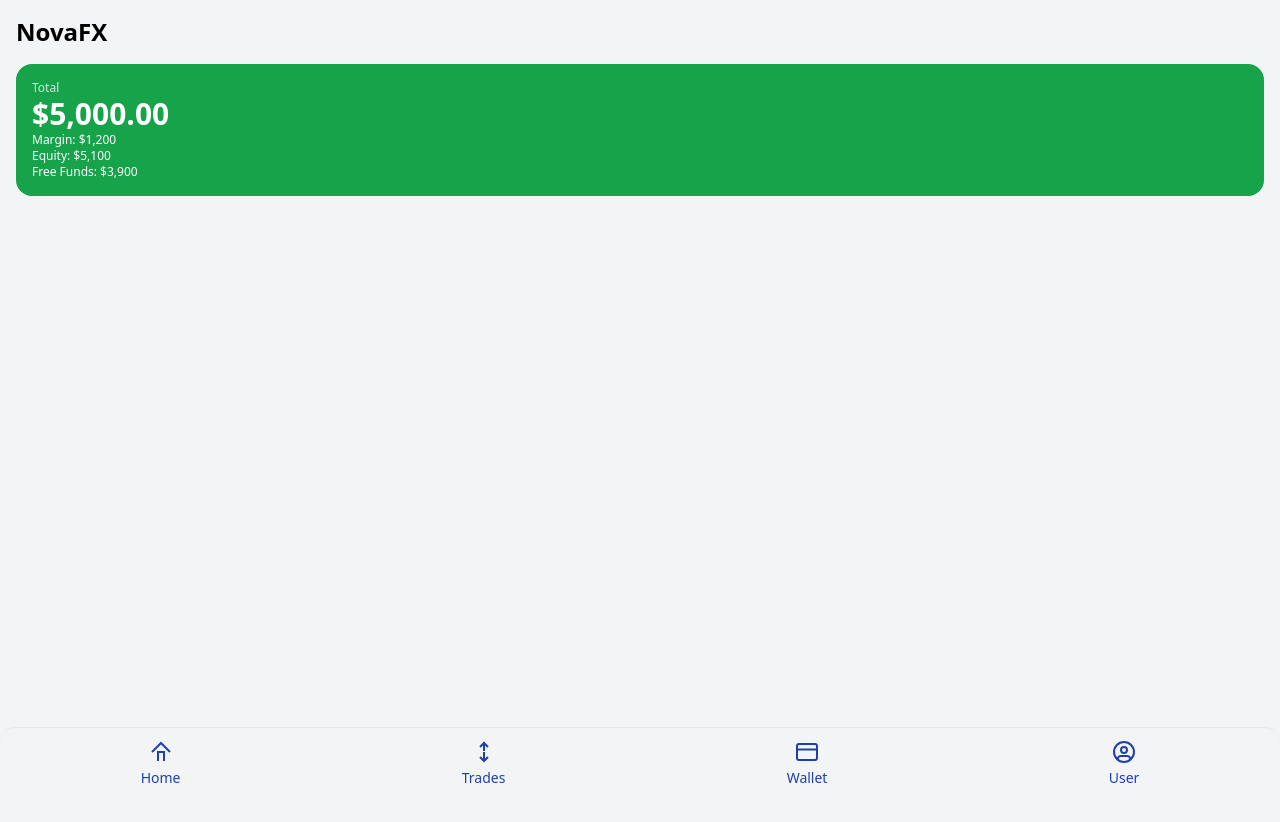
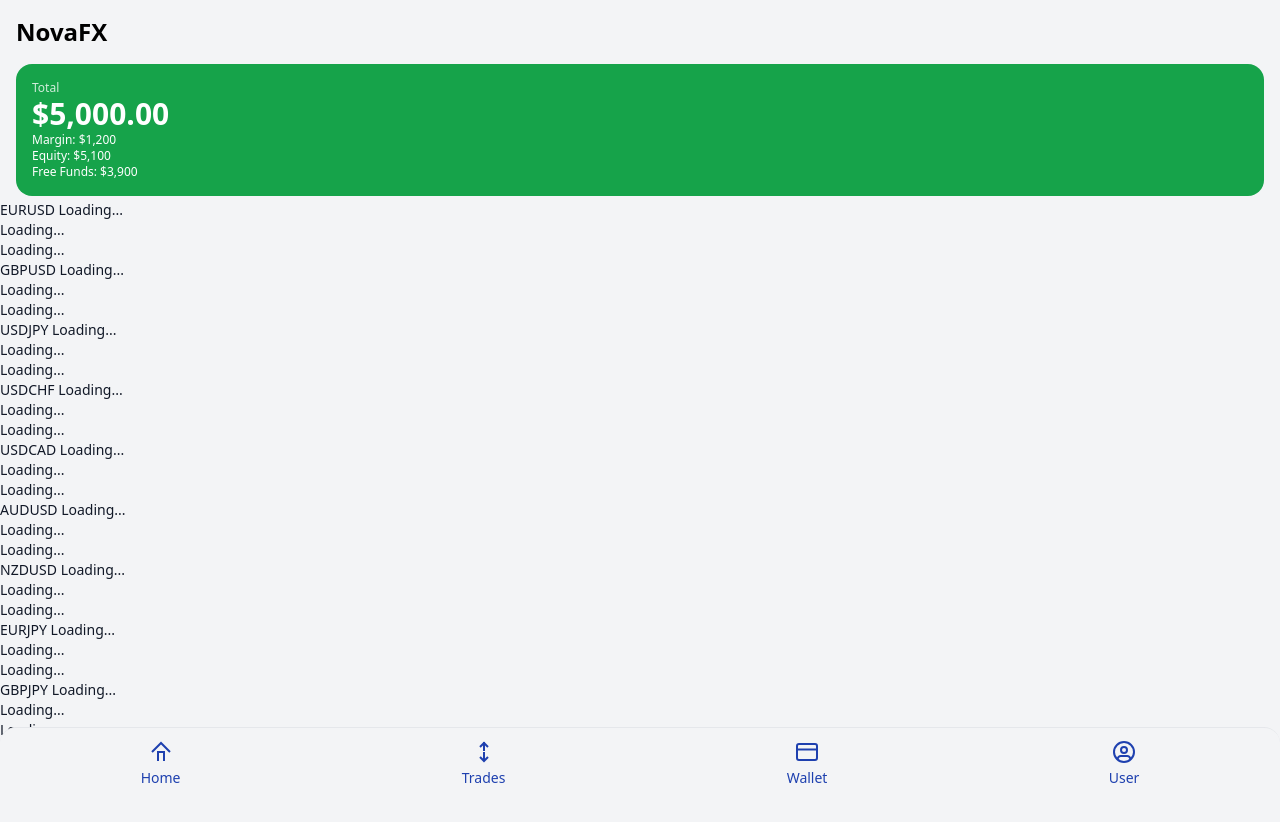
Before and after one commit to JackFayama/ndege, a plain HTML site: page index.html in a window 1280 px wide. Before the commit the page ends 800 px from the top, so only its background shows below. Drawn offline with nearby package versions, Linux system fonts and the light colour scheme.

Commit message:
Update index.html

```diff
--- a/index.html
+++ b/index.html
@@ -25,6 +25,116 @@
   <!-- Market Cards -->
   <div id="markets">
     <!-- Cards inserted here -->
+    <div class="market-card">
+  <div class="market-header">
+    <span>EURUSD</span>
+    <span id="change-EURUSD">Loading...</span>
+  </div>
+  <div class="market-actions">
+    <div class="sell" id="sell-EURUSD">Loading...</div>
+    <div class="buy" id="buy-EURUSD">Loading...</div>
+  </div>
+</div>
+
+<div class="market-card">
+  <div class="market-header">
+    <span>GBPUSD</span>
+    <span id="change-GBPUSD">Loading...</span>
+  </div>
+  <div class="market-actions">
+    <div class="sell" id="sell-GBPUSD">Loading...</div>
+    <div class="buy" id="buy-GBPUSD">Loading...</div>
+  </div>
+</div>
+
+<div class="market-card">
+  <div class="market-header">
+    <span>USDJPY</span>
+    <span id="change-USDJPY">Loading...</span>
+  </div>
+  <div class="market-actions">
+    <div class="sell" id="sell-USDJPY">Loading...</div>
+    <div class="buy" id="buy-USDJPY">Loading...</div>
+  </div>
+</div>
+
+<div class="market-card">
+  <div class="market-header">
+    <span>USDCHF</span>
+    <span id="change-USDCHF">Loading...</span>
+  </div>
+  <div class="market-actions">
+    <div class="sell" id="sell-USDCHF">Loading...</div>
+    <div class="buy" id="buy-USDCHF">Loading...</div>
+  </div>
+</div>
+
+<div class="market-card">
+  <div class="market-header">
+    <span>USDCAD</span>
+    <span id="change-USDCAD">Loading...</span>
+  </div>
+  <div class="market-actions">
+    <div class="sell" id="sell-USDCAD">Loading...</div>
+    <div class="buy" id="buy-USDCAD">Loading...</div>
+  </div>
+</div>
+
+<div class="market-card">
+  <div class="market-header">
+    <span>AUDUSD</span>
+    <span id="change-AUDUSD">Loading...</span>
+  </div>
+  <div class="market-actions">
+    <div class="sell" id="sell-AUDUSD">Loading...</div>
+    <div class="buy" id="buy-AUDUSD">Loading...</div>
+  </div>
+</div>
+
+<div class="market-card">
+  <div class="market-header">
+    <span>NZDUSD</span>
+    <span id="change-NZDUSD">Loading...</span>
+  </div>
+  <div class="market-actions">
+    <div class="sell" id="sell-NZDUSD">Loading...</div>
+    <div class="buy" id="buy-NZDUSD">Loading...</div>
+  </div>
+</div>
+
+<div class="market-card">
+  <div class="market-header">
+    <span>EURJPY</span>
+    <span id="change-EURJPY">Loading...</span>
+  </div>
+  <div class="market-actions">
+    <div class="sell" id="sell-EURJPY">Loading...</div>
+    <div class="buy" id="buy-EURJPY">Loading...</div>
+  </div>
+</div>
+
+<div class="market-card">
+  <div class="market-header">
+    <span>GBPJPY</span>
+    <span id="change-GBPJPY">Loading...</span>
+  </div>
+  <div class="market-actions">
+    <div class="sell" id="sell-GBPJPY">Loading...</div>
+    <div class="buy" id="buy-GBPJPY">Loading...</div>
+  </div>
+</div>
+
+<div class="market-card">
+  <div class="market-header">
+    <span>XAUUSD</span>
+    <span id="change-XAUUSD">Loading...</span>
+  </div>
+  <div class="market-actions">
+    <div class="sell" id="sell-XAUUSD">Loading...</div>
+    <div class="buy" id="buy-XAUUSD">Loading...</div>
+  </div>
+</div>
+
   </div>
 
   <!-- Fixed Bottom Navigation -->
```
